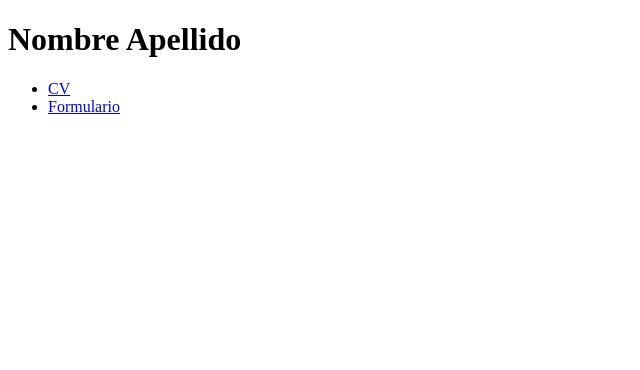
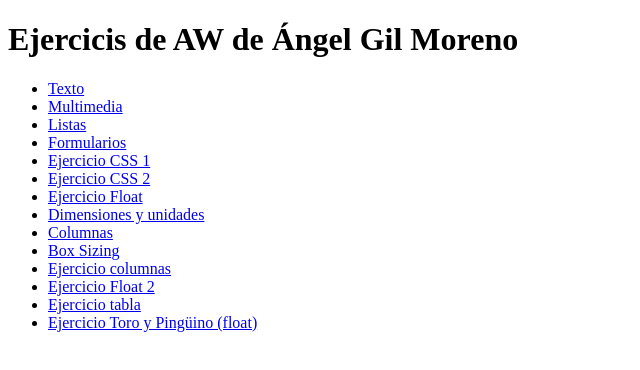
Before and after one commit to angelgil9/1EVAL_HTMLyCSS_APPWEB_2smrb_angelgil, a plain HTML site: page index.html in a window 1280 px wide. Shown: the whole page, without its empty margins (0-640 px from the left). Drawn offline with Linux system fonts and the light colour scheme.

Commit message:
Add files via upload

```diff
--- a/index.html
+++ b/index.html
@@ -1,19 +1,30 @@
 <!DOCTYPE html>
-<html lang="en">
+<html lang="es">
 <head>
-  <meta charset="UTF-8">
-  <meta name="viewport" content="width=device-width, initial-scale=1.0">
-  <title>index</title>
+  <meta charset="utf-8">
+  <title>Ejercicios clase</title>
+  <meta name="viewport" content="width=device-width, inital-scale=1.0>
+  <linkrel="stylersheet">
 </head>
 <body>
-  <h1>Nombre Apellido</h1>
+<p></p>
+  <h1>Ejercicis de AW de Ángel Gil Moreno</h1>
+
   <ul>
-  <li>
-    <a href=".proyecto/proyectocv.html">CV</a>
-  </li>
-  <li>
-    <a href=".proyecto/proyectoformulario.html">Formulario</a>
-  </li>
-</ul>
+    <li><a href="texto/texto.html">Texto</a></li>
+    <li><a href="multimedia/multimedia.html">Multimedia</a></li>
+    <li><a href="listas/listashtml.html">Listas</a></li>
+    <li><a href="formularios/formularios.html">Formularios</a></li>
+    <li><a href="ejercicioscss/ejercicio31.html">Ejercicio CSS 1</a></li>
+    <li><a href="ejercicioscss/ejercicio32.html">Ejercicio CSS 2</a></li>
+    <li><a href="ejerciciofloat/II_11_Ejercicio_Elementos_Flotantes_Enunciado/ejercicio.html">Ejercicio Float</a></li>
+    <li><a href="dimensionesyunidades/dimensionesyunidades.html">Dimensiones y unidades</a></li>
+    <li><a href="columnas/columnas.html">Columnas</a></li>
+    <li><a href="box-sizing/box-sizing.html">Box Sizing</a></li>
+    <li><a href="_ejercicios/columnas.html">Ejercicio columnas</a></li>
+    <li><a href="_ejercicios/float.html">Ejercicio Float 2</a></li>
+    <li><a href="_ejercicios/tabla.html">Ejercicio tabla</a></li>
+    <li><a href="_ejercicios/toropingüino.html">Ejercicio Toro y Pingüino (float)</a></li>
+  </ul>
 </body>
 </html>
```
